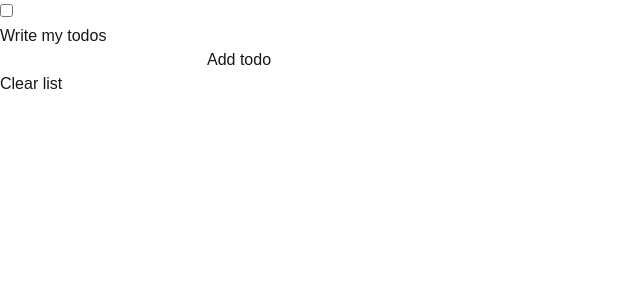
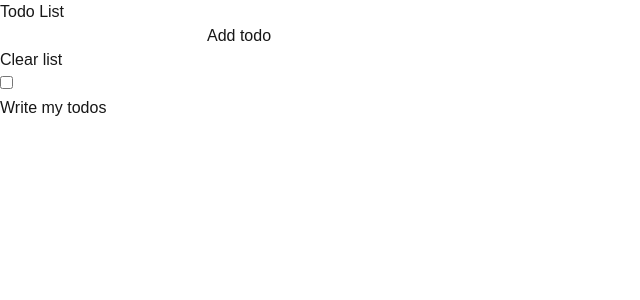
Before and after one commit to gavinmgrant/todo, a Next.js app: page / in a window 1280 px wide. Shown: the top 300 px of the page, without its empty margins (0-640 px from the left). Built offline with nearby package versions, Linux system fonts and the light colour scheme.

Commit message:
fix(list): handle long lists

```diff
--- a/src/app/page.tsx
+++ b/src/app/page.tsx
@@ -65,20 +65,9 @@ export default function TodoList() {
   }, [todos]);
 
   return (
-    <div className="min-h-screen flex items-center justify-center p-4">
-      <div className="relative space-y-6 w-full sm:w-auto sm:min-w-[400px] mt-32">
-        <ul className="space-y-3 w-full absolute bottom-32">
-          {todos.map((todo) => {
-            return (
-              <ListItem
-                key={todo.id}
-                todoItem={todo}
-                onClick={() => handleClick(todo.id, !todo.checked)}
-              />
-            );
-          })}
-        </ul>
-
+    <div className="min-h-screen flex items-start justify-center p-4">
+      <div className="space-y-6 w-full sm:w-auto sm:min-w-[400px] sm:mt-6">
+        <h1 className="text-2xl font-semibold">Todo List</h1>
         <form
           onSubmit={() => handleAddTodo(newTodo)}
           className="flex items-center gap-4 w-full"
@@ -104,6 +93,18 @@ export default function TodoList() {
         >
           Clear list
         </button>
+
+        <ul className="space-y-3 w-full">
+          {todos.map((todo) => {
+            return (
+              <ListItem
+                key={todo.id}
+                todoItem={todo}
+                onClick={() => handleClick(todo.id, !todo.checked)}
+              />
+            );
+          })}
+        </ul>
       </div>
     </div>
   );
```
